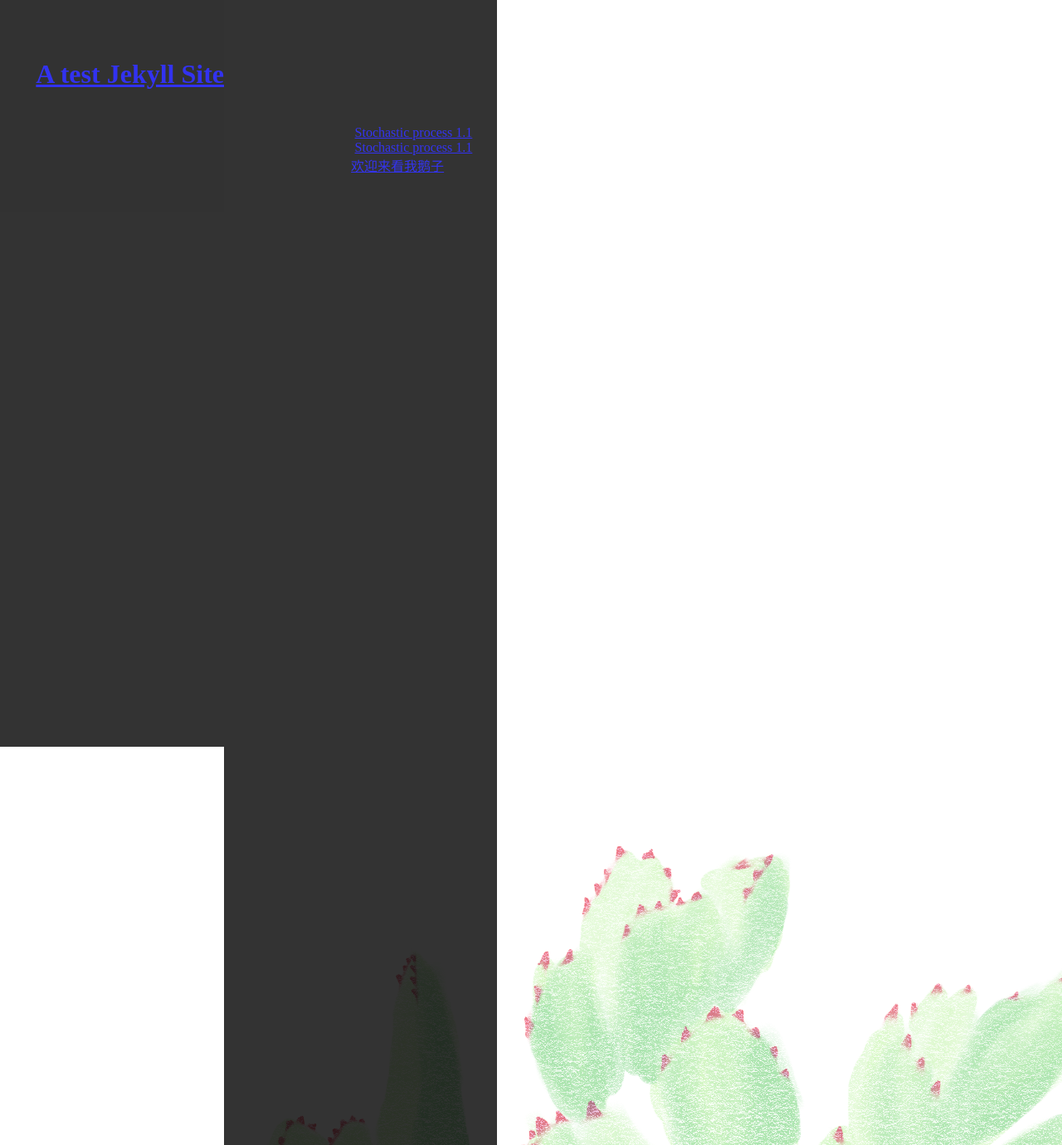
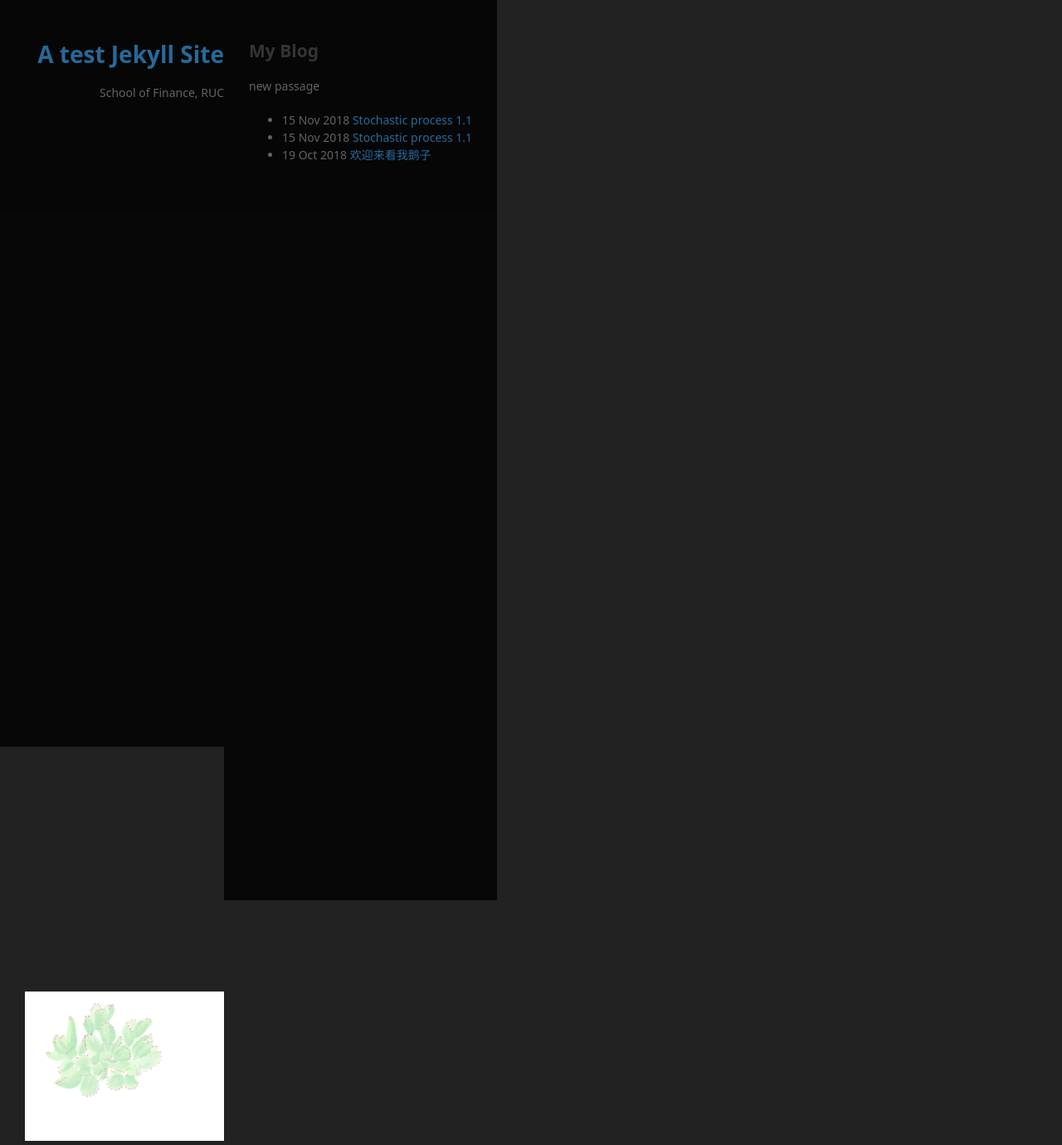
Before and after one commit to liyuyu233/liyuyu233.github.io, a Jekyll site: the page built from index.html, in a window 1280 px wide and 1380 px high. Shown: the whole window at 83% size. Built offline with Jekyll 4.4.1, drawn with Linux system fonts in a browser that asks for light colours; nearby versions of some CDN libraries.

Commit message:
test failed

```diff
--- a/_layouts/default.html
+++ b/_layouts/default.html
@@ -26,7 +26,7 @@
 <head>
 	<meta charset="UTF-8">
 	<meta name="viewport" content="width=device-width, initial-scale=1">
-	<link rel="stylesheet" href="https://cdn.jsdelivr.net/npm/katex@0.10.0-rc.1/dist/katex.min.css" integrity="sha384-D+9gmBxUQogRLqvARvNLmA9hS2x//eK1FhVb9PiU86gmcrBrJAQT8okdJ4LMp2uv" crossorigin="anonymous">
+	<link rel="stylesheet" type="text/css" href="{{ "/assets/css/markdown.css" | relative_url }}">
 	<link id="css_page_framework" rel="stylesheet" type="text/css" href="{{ "/assets/css/page-framework.css" | relative_url }}">
 </head>
 
```
